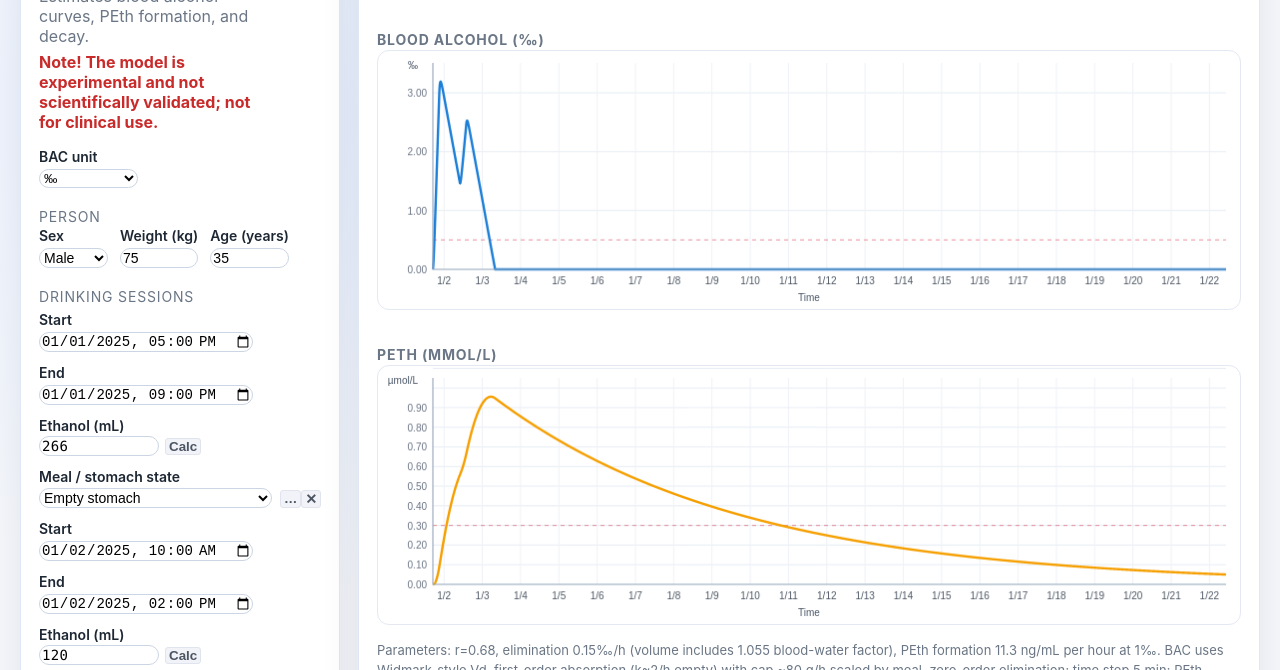
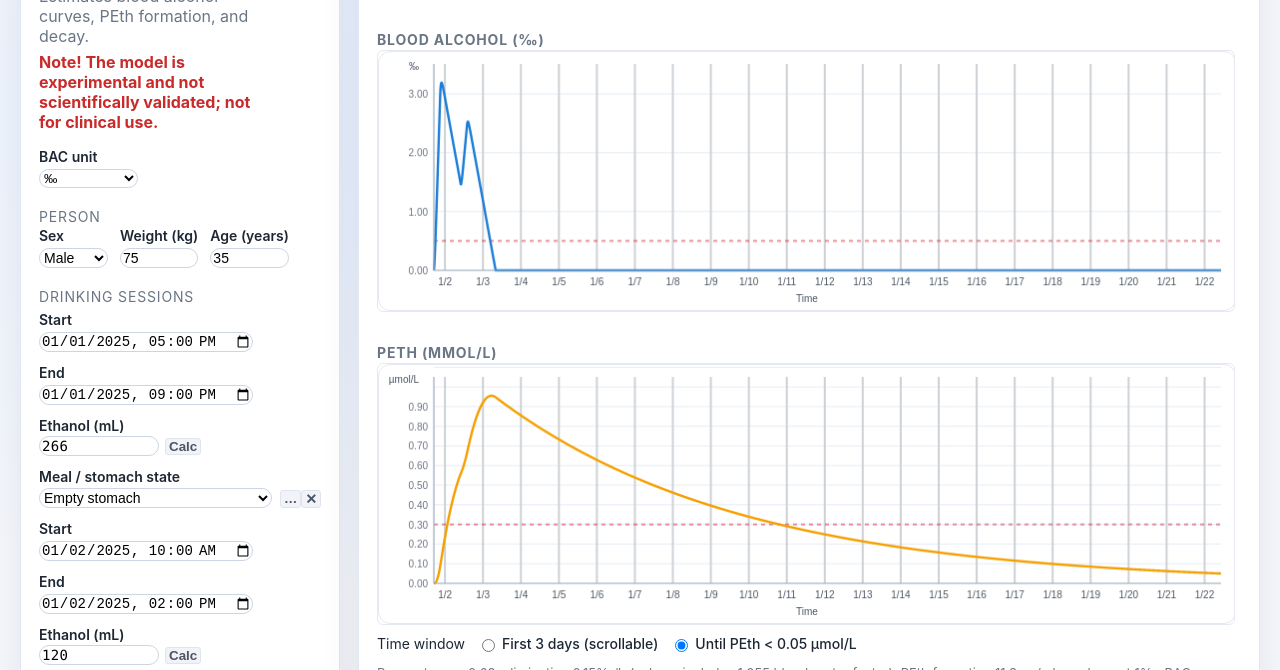
Before and after one commit to magi42/peth-sim, a website: page index.html in a window 1280 px wide. Shown: the part 127-797 px from the top of the page. Drawn offline with Linux system fonts and the light colour scheme.

Commit message:
Made the charts zoomable to 3-day period with scrollbar

```diff
--- a/i18n.js
+++ b/i18n.js
@@ -25,6 +25,9 @@ const translations = {
     statPeakPEth: 'Peak PEth',
     chartBAC: 'Blood alcohol (‰)',
     chartPEth: 'PEth (µmol/L)',
+    windowLabel: 'Time window',
+    window3d: 'First 3 days (scrollable)',
+    windowPeth: 'Until PEth < 0.05 µmol/L',
     modalTitle: 'Ethanol calculator',
     modalApply: 'Apply to session',
     modalNote: 'Calculator converts selected drinks to pure ethanol (mL); simulation converts to grams with density 0.789 g/mL.',
@@ -111,6 +114,9 @@ const translations = {
     statPeakPEth: 'Huippu-PEth',
     chartBAC: 'Veren alkoholipitoisuus (‰)',
     chartPEth: 'PEth (µmol/L)',
+    windowLabel: 'Aikaikkuna',
+    window3d: 'Ensimmäiset 3 päivää (vieritys)',
+    windowPeth: 'Kunnes PEth < 0,05 µmol/L',
     modalTitle: 'Etanolilaskuri',
     modalApply: 'Käytä kertaan',
     modalNote: 'Laskin muuntaa valitut juomat puhtaaksi etanoliksi (mL); simulointi laskee grammat tiheydellä 0,789 g/mL.',
--- a/index.html
+++ b/index.html
@@ -89,12 +89,21 @@
       <div class="grid">
         <div>
           <h3 class="section-title" id="bac-chart-label">Blood alcohol (‰)</h3>
-          <canvas id="bac-chart" width="600" height="260"></canvas>
+          <div class="chart-scroll" id="bac-scroll">
+            <canvas id="bac-chart" width="600" height="260"></canvas>
+          </div>
         </div>
         <div>
           <h3 class="section-title" id="peth-chart-label">PEth (µmol/L)</h3>
-          <canvas id="peth-chart" width="600" height="260"></canvas>
+          <div class="chart-scroll" id="peth-scroll">
+            <canvas id="peth-chart" width="600" height="260"></canvas>
+          </div>
         </div>
+      </div>
+      <div class="window-controls">
+        <span id="window-label">Time window</span>
+        <label><input type="radio" name="window-mode" id="window-3d" value="3d" /> <span id="window-3d-label">First 3 days (scrollable)</span></label>
+        <label><input type="radio" name="window-mode" id="window-peth" value="peth" checked /> <span id="window-peth-label">Until PEth < 0.05 µmol/L</span></label>
       </div>
       <div class="note" id="model-note"></div>
     </section>
--- a/main.js
+++ b/main.js
@@ -22,6 +22,7 @@ let activeGramsInput = null;
 let currentLang = detectLang();
 let lastResult = null;
 let sessionIdCounter = 0;
+let windowMode = (document.querySelector('input[name="window-mode"]:checked')?.value) || '3d';
 
 const defaultSessions = [
   { start: '2025-01-01T17:00', end: '2025-01-01T21:00', ml: 10*1*70*0.38, useEndTime: true }, // One 70 cL of 38% Kossu
@@ -155,6 +156,14 @@ bacUnitSelect.addEventListener('change', () => {
   const result = lastResult || runSim(getParams());
   render(result);
 });
+const windowRadios = document.querySelectorAll('input[name="window-mode"]');
+windowRadios.forEach((radio) => {
+  radio.addEventListener('change', (e) => {
+    windowMode = e.target.value;
+    const result = lastResult || runSim(getParams());
+    render(result);
+  });
+});
 const absorptionCheckbox = document.getElementById('absorption-enabled');
 if (absorptionCheckbox) {
   absorptionCheckbox.addEventListener('change', () => {
@@ -238,14 +247,74 @@ function render(result) {
   const bacPoints = timeline.map((t) => ({ x: t.time, y: convertBac(t.bac, unit) }));
   const pethPoints = timeline.map((t) => ({ x: t.time, y: toUmolFn(t.pethNgMl) }));
 
-  const bacOptions = { color: '#1c7ed6', yLabel: unitLabel(unit), warning: convertBac(0.5, unit), valueFormatter: (v) => formatBac(v, unit), axisLabel: t.axisTime, axisTick: 1.0};
+  // Calculate time range of the simulation until PEth drops below 0.05 µmol/L
+  const times = timeline.map((p) => p.time.getTime());
+  const minT = Math.min(...times);
+  const maxT = Math.max(...times);
+  const totalMs = Math.max(1, maxT - minT);
+
+  // How much of that time to show based on window mode
+  const visibleMs = windowMode === '3d' ? Math.min(totalMs, 72 * 60 * 60 * 1000) : totalMs;
+
+  // If the visible range is smaller than total, we need to scale up the width
+  const widthFactor = Math.max(1, Math.min(10, totalMs / visibleMs));
+
+  // Keep the fraction of scroll position when re-rendering
+  const bacScroll = document.getElementById('bac-scroll');
+  const pethScroll = document.getElementById('peth-scroll');
+  const baseWidth = (wrap) => (wrap?.clientWidth || wrap?.getBoundingClientRect?.().width || 600);
+  const keepFrac = (bacScroll && bacScroll.scrollWidth > bacScroll.clientWidth) ?
+                   bacScroll.scrollLeft / (bacScroll.scrollWidth - bacScroll.clientWidth) : 0;
+
+  // The wrapper widths need to be adjusted as fixed to allow scrolling
+  const wrapperWidth = baseWidth(bacScroll) || 600;
+  document.getElementById('bac-scroll').style.width = `${wrapperWidth}px`;
+  document.getElementById('peth-scroll').style.width = `${wrapperWidth}px`;
+
+  const bacOptions = { color: '#1c7ed6', yLabel: unitLabel(unit), warning: convertBac(0.5, unit), valueFormatter: (v) => formatBac(v, unit), axisLabel: t.axisTime, axisTick: 1.0, showHours: windowMode === '3d' };
   const pethOptions = { color: '#f59f00', yLabel: 'µmol/L', warning: .3, valueFormatter: (v) => `${v.toFixed(4)} µmol/L`, axisLabel: t.axisTime, axisTick: 0.1 };
 
-  drawChart(document.getElementById('bac-chart'), bacPoints, bacOptions);
-  drawChart(document.getElementById('peth-chart'), pethPoints, pethOptions);
+  const bacDesired = wrapperWidth * widthFactor;
+  const pethDesired = wrapperWidth * widthFactor;
+  drawChart(document.getElementById('bac-chart'), bacPoints, bacOptions, null, bacDesired);
+  drawChart(document.getElementById('peth-chart'), pethPoints, pethOptions, null, pethDesired);
 
-  enableHover(document.getElementById('bac-chart'), bacPoints, bacOptions);
-  enableHover(document.getElementById('peth-chart'), pethPoints, pethOptions);
+  enableHover(document.getElementById('bac-chart'), bacPoints, bacOptions, bacDesired);
+  enableHover(document.getElementById('peth-chart'), pethPoints, pethOptions, pethDesired);
+
+  const setScrollFrac = (wrap, frac) => {
+    if (!wrap)
+      return;
+    const max = wrap.scrollWidth - wrap.clientWidth;
+    if (max > 0)
+      wrap.scrollLeft = frac * max;
+    else
+      wrap.scrollLeft = 0;
+  };
+  setScrollFrac(bacScroll, keepFrac);
+  setScrollFrac(pethScroll, keepFrac);
+
+  // sync scrollbars
+  let syncing = false;
+  const sync = (source, target) => {
+    if (!source || !target) return;
+    const maxS = source.scrollWidth - source.clientWidth;
+    const frac = maxS > 0 ? source.scrollLeft / maxS : 0;
+    const maxT = target.scrollWidth - target.clientWidth;
+    syncing = true;
+    target.scrollLeft = frac * maxT;
+    syncing = false;
+  };
+  [bacScroll, pethScroll].forEach((el) => {
+    if (el && !el._syncAttached) {
+      el.addEventListener('scroll', () => {
+        if (syncing) return;
+        if (el === bacScroll) sync(bacScroll, pethScroll);
+        else sync(pethScroll, bacScroll);
+      });
+      el._syncAttached = true;
+    }
+  });
 
   const note = t.modelNote({
     r: result.params.r.toFixed(2),
@@ -257,8 +326,8 @@ function render(result) {
   document.getElementById('model-note').textContent = note;
 }
 
-function drawChart(canvas, points, { color, yLabel, warning, valueFormatter, axisLabel, axisTick }, highlight) {
-  const { ctx, w, h } = ensureCanvasSize(canvas);
+function drawChart(canvas, points, { color, yLabel, warning, valueFormatter, axisLabel, axisTick, showHours }, highlight, desiredWidth) {
+  const { ctx, w, h } = ensureCanvasSize(canvas, desiredWidth);
   ctx.save();
   ctx.clearRect(0, 0, w, h);
   if (!points.length) {
@@ -285,6 +354,14 @@ function drawChart(canvas, points, { color, yLabel, warning, valueFormatter, axi
   for (let t = firstMidnight.getTime(); t <= maxT; t += 24 * 60 * 60 * 1000) {
     midnightTicks.push(t);
   }
+  // Hour ticks for short window
+  const hourTicks = [];
+  if (highlight?.showHours || showHours) {
+    const firstHour = Math.ceil(minT / (60 * 60 * 1000)) * 60 * 60 * 1000;
+    for (let t = firstHour; t <= maxT; t += 60 * 60 * 1000) {
+      hourTicks.push(t);
+    }
+  }
 
   // Horizontal grid lines
   ctx.strokeStyle = '#e6ecf4';
@@ -293,7 +370,6 @@ function drawChart(canvas, points, { color, yLabel, warning, valueFormatter, axi
   const baseLines = 5;
   const tickStep = axisTick || (maxY / (baseLines || 1));
   const gridLines = Math.max(baseLines, Math.ceil(maxY / (tickStep || 1)));
-  console.log("Foo", tickStep, gridLines);
   ctx.fillStyle = '#6c7585';
   ctx.font = '12px var(--sans)';
   for (let i = 0; i <= gridLines; i++) {
@@ -312,10 +388,22 @@ function drawChart(canvas, points, { color, yLabel, warning, valueFormatter, axi
 
   // Vertical midnight ticks
   if (midnightTicks.length) {
-    ctx.strokeStyle = '#eef1f6';
+    ctx.strokeStyle = '#cdd1d6';
+    ctx.lineWidth = 2;
+    ctx.beginPath();
+    midnightTicks.forEach((t) => {
+      const x = scaleX(t);
+      ctx.moveTo(x, padding.t);
+      ctx.lineTo(x, h - padding.b);
+    });
+    ctx.stroke();
+  }
+  // Hour ticks
+  if (hourTicks.length) {
+    ctx.strokeStyle = '#f4f6fa';
     ctx.lineWidth = 1;
     ctx.beginPath();
-    midnightTicks.forEach((t) => {
+    hourTicks.forEach((t) => {
       const x = scaleX(t);
       ctx.moveTo(x, padding.t);
       ctx.lineTo(x, h - padding.b);
@@ -504,7 +592,7 @@ function createDrinkRow(type = 'beer', qty = 1) {
   updateCalcTotal();
 }
 
-function enableHover(canvas, points, options) {
+function enableHover(canvas, points, options, desiredWidth) {
   if (!points.length) return;
   if (canvas._hoverCleanup) {
     canvas._hoverCleanup();
@@ -531,9 +619,9 @@ function enableHover(canvas, points, options) {
       point: nearest,
       value: options.valueFormatter ? options.valueFormatter(nearest.y) : nearest.y.toFixed(2),
       time: formatTime(nearest.x),
-    });
+    }, desiredWidth);
   };
-  const leaveHandler = () => drawChart(canvas, points, options);
+  const leaveHandler = () => drawChart(canvas, points, options, null, desiredWidth);
   canvas.addEventListener('mousemove', handler);
   canvas.addEventListener('mouseleave', leaveHandler);
   canvas._hoverCleanup = () => {
@@ -542,8 +630,11 @@ function enableHover(canvas, points, options) {
   };
 }
 
-function ensureCanvasSize(canvas) {
+function ensureCanvasSize(canvas, desiredWidth) {
   const dpr = window.devicePixelRatio || 1;
+  if (desiredWidth) {
+    canvas.style.width = `${desiredWidth}px`;
+  }
   const displayW = canvas.getBoundingClientRect().width || canvas.clientWidth || canvas.width || 600;
   const displayH = canvas.getBoundingClientRect().height || canvas.clientHeight || canvas.height || 260;
   const needResize = canvas.width !== Math.floor(displayW * dpr) || canvas.height !== Math.floor(displayH * dpr);
@@ -656,6 +747,9 @@ function applyTranslations(lang) {
   setText('peak-peth-label', t.statPeakPEth);
   setText('bac-chart-label', t.chartBAC);
   setText('peth-chart-label', t.chartPEth);
+  setText('window-label', t.windowLabel || 'Time window');
+  setText('window-3d-label', t.window3d || 'First 3 days (scrollable)');
+  setText('window-peth-label', t.windowPeth || 'Until PEth < 0.05 µmol/L');
   setText('calc-title', t.modalTitle);
   setText('calc-apply', t.modalApply);
   setText('calc-note', t.modalNote);
--- a/style.css
+++ b/style.css
@@ -40,6 +40,30 @@ p.lead {
   margin: 6px 0 0;
   color: #c92a2a;
   font-weight: 700;
+}
+.window-controls {
+  display: flex;
+  flex-wrap: wrap;
+  gap: 8px 12px;
+  align-items: center;
+  margin: 10px 0 4px;
+  font-size: 14px;
+}
+.window-controls label {
+  display: inline-flex;
+  gap: 4px;
+  align-items: center;
+  font-weight: 500;
+}
+.chart-scroll {
+  overflow-x: auto;
+  border: 1px solid #e5e9f0;
+  border-radius: 6px;
+  width: 100%;
+}
+.chart-scroll canvas {
+  display: block;
+  min-width: 100%;
 }
 .lang-wrap {
   display: inline-flex;
```
